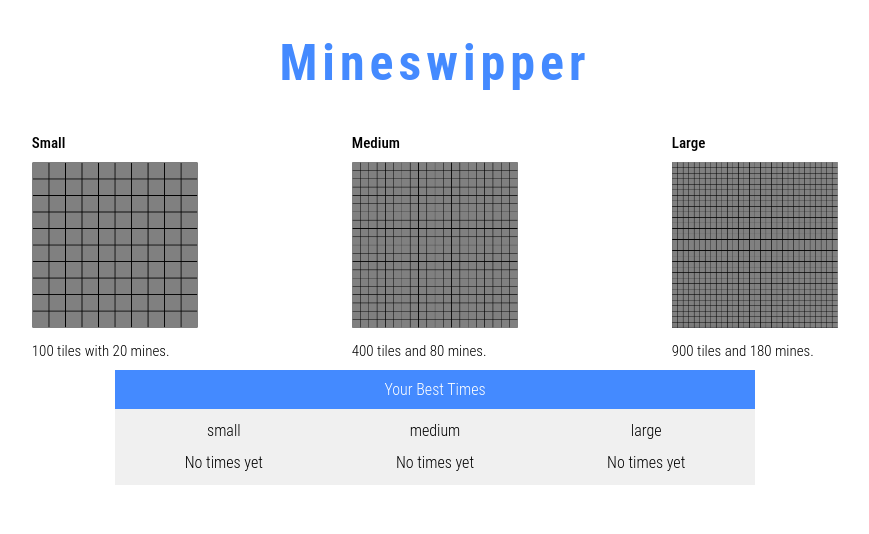
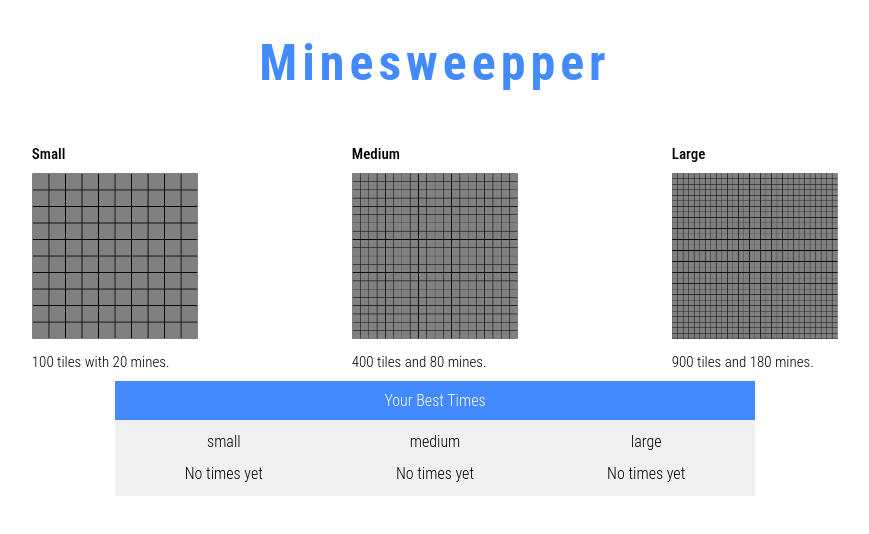
Before and after one commit to vanpeta/react-minesweeper, a React app: page / in a window 1280 px wide. Shown: the whole page, without its empty margins (205-1074 px from the left). Built offline with nearby package versions, Linux system fonts and the light colour scheme.

Commit message:
fixing spelling

```diff
--- a/public/index.html
+++ b/public/index.html
@@ -19,7 +19,7 @@
       work correctly both with client-side routing and a non-root public URL.
       Learn how to configure a non-root public URL by running `npm run build`.
     -->
-    <title>Mineswipper</title>
+    <title>Minesweepper</title>
   </head>
   <body>
     <noscript>
--- a/src/components/App.js
+++ b/src/components/App.js
@@ -11,7 +11,7 @@ class App extends Component {
       <div className="">
         <GameOverPanel />
         <header className="">
-          <h1 className="App-title">Mineswipper</h1>
+          <h1 className="App-title">Minesweepper</h1>
         </header>
         <Settings />
         <Board />
--- a/src/style/App.css
+++ b/src/style/App.css
@@ -4,7 +4,6 @@ body {
 }
 
 header {
-  height: 10vh;
   text-align: center;
   color: #448aff;
   font-size: 25px;
```
